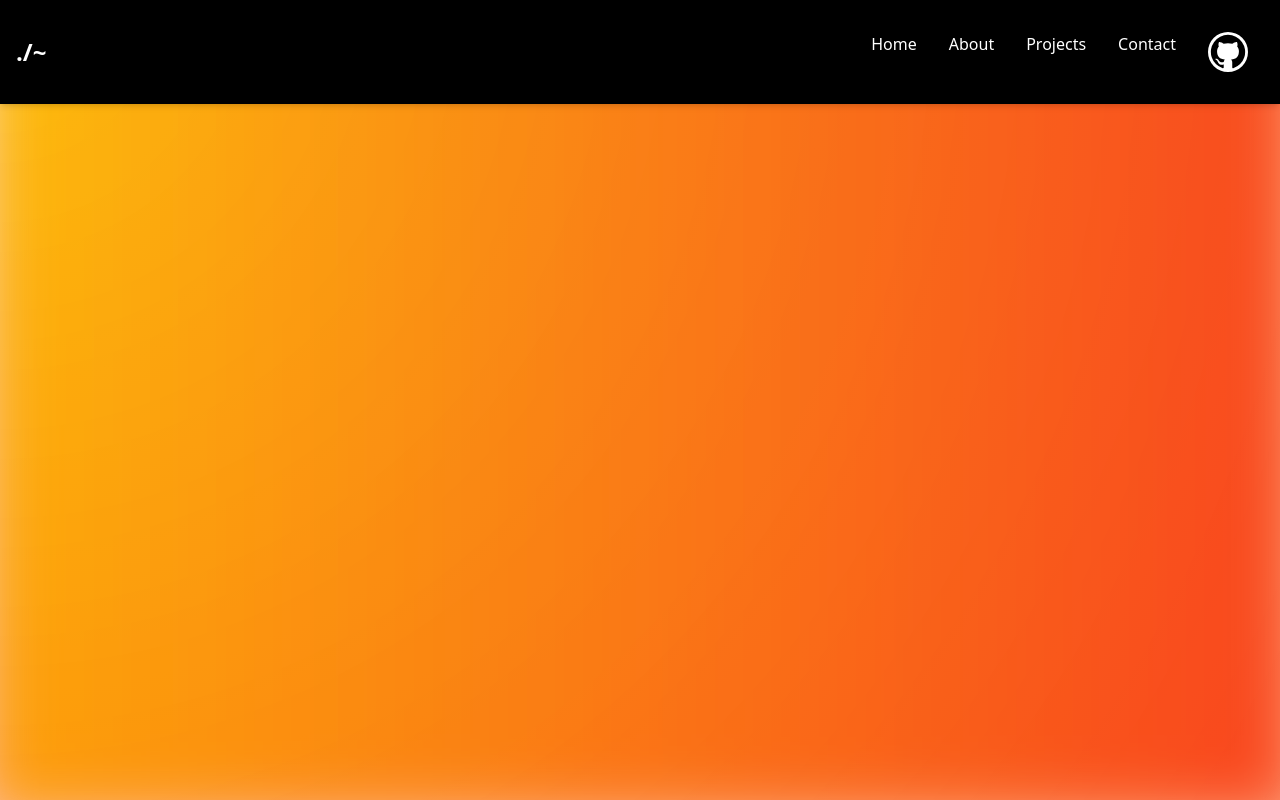
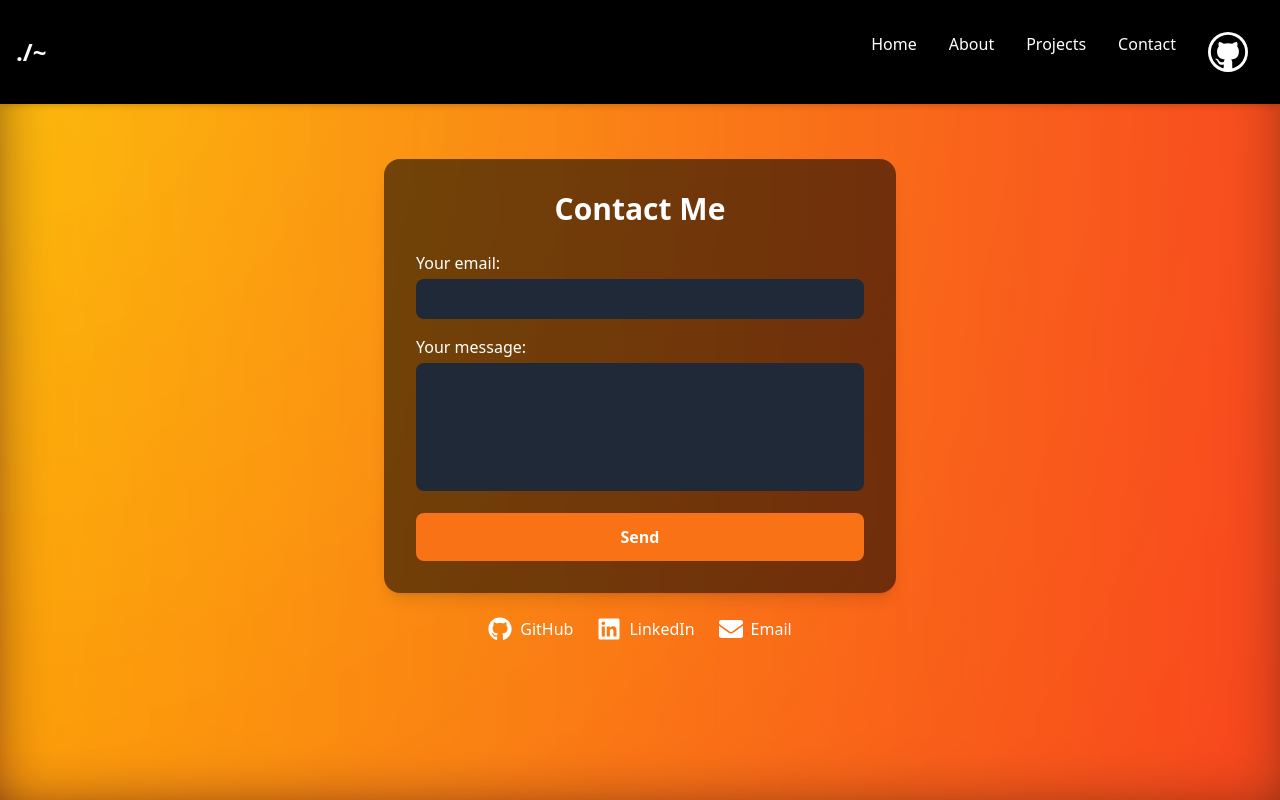
Before and after one commit to Doikson/joseangel-portfolio, a Next.js app: page /contact in a window 1280 px wide. Before the commit this address had no page. Built offline with nearby package versions, Linux system fonts and the light colour scheme.

Commit message:
Added Contact Form

```diff
--- /dev/null
+++ b/app/contact/page.jsx
@@ -0,0 +1,67 @@
+import { FaGithub, FaLinkedin, FaEnvelope } from "react-icons/fa";
+
+export default function ContactPage() {
+  return (
+    <div className="flex flex-col items-center justify-center min-h-screen bg-gray-900 p-6 z-10">
+      <div className="bg-black bg-opacity-55 p-8 rounded-2xl shadow-lg w-full max-w-lg z-10">
+        <h2 className="text-3xl font-bold text-white text-center mb-6 z-10">Contact Me</h2>
+        <form
+          action="https://formspree.io/f/xgvoqwnj"
+          method="POST"
+          className="space-y-4 z-10"
+        >
+          <label className="block text-white z-10">
+            Your email:
+            <input
+              type="email"
+              name="email"
+              required
+              className="w-full p-2 mt-1 bg-gray-800 text-white rounded-lg focus:outline-none focus:ring-2 focus:ring-orange-400 z-10"
+            />
+          </label>
+          <label className="block text-white z-10">
+            Your message:
+            <textarea
+              name="message"
+              required
+              className="w-full p-2 mt-1 bg-gray-800 text-white rounded-lg focus:outline-none focus:ring-2 focus:ring-orange-400 z-10 h-32 resize-none"
+            ></textarea>
+          </label>
+          <button
+            type="submit"
+            className="w-full p-3 bg-orange-500 text-white font-bold rounded-lg hover:bg-orange-600 transition z-10"
+          >
+            Send
+          </button>
+        </form>
+      </div>
+      <div className="flex space-x-6 mt-6 text-white z-10">
+        <a
+          href="https://github.com/Doikson"
+          target="_blank"
+          rel="noopener noreferrer"
+          className="flex items-center space-x-2 hover:text-orange-500 transition z-10"
+        >
+          <FaGithub size={24} />
+          <span>GitHub</span>
+        </a>
+        <a
+          href="https://linkedin.com/in/joseangelcortes"
+          target="_blank"
+          rel="noopener noreferrer"
+          className="flex items-center space-x-2 hover:text-orange-500 transition z-10"
+        >
+          <FaLinkedin size={24} />
+          <span>LinkedIn</span>
+        </a>
+        <a
+          href="mailto:joseangelcortesbaillet@gmail.com"
+          className="flex items-center space-x-2 hover:text-orange-500 transition z-10"
+        >
+          <FaEnvelope size={24} />
+          <span>Email</span>
+        </a>
+      </div>
+    </div>
+  );
+}
```
